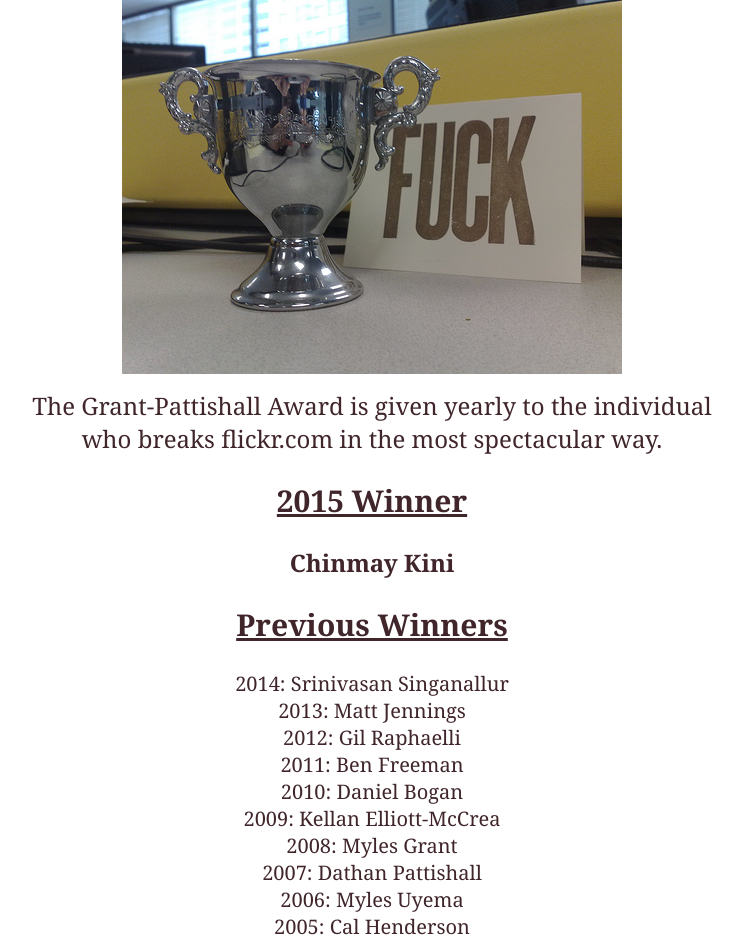
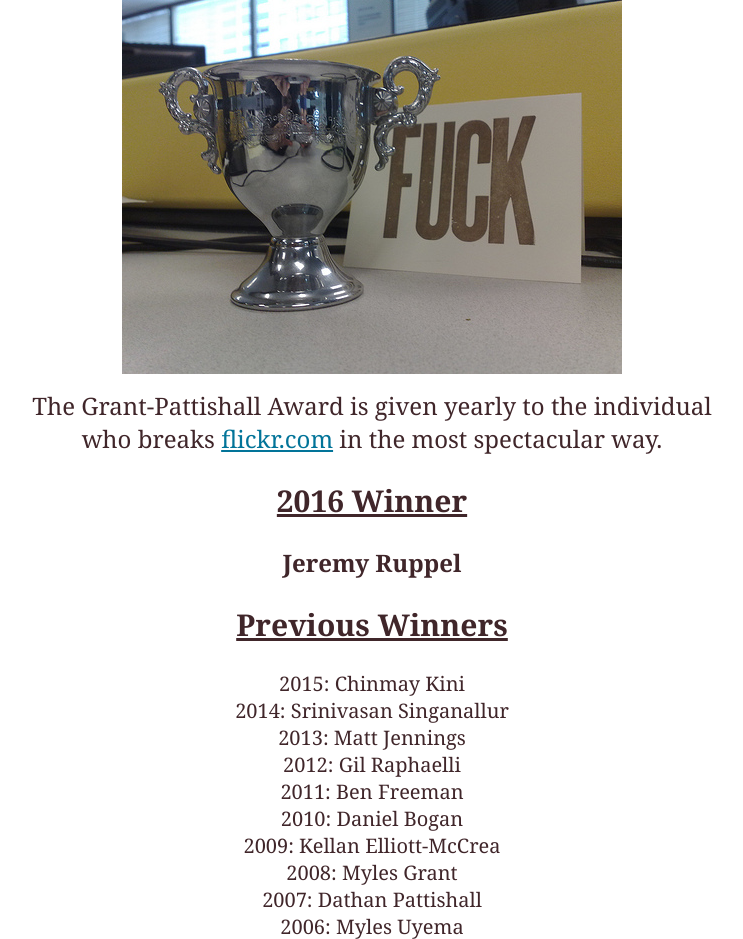
Before and after one commit to iamcal/grant-pattishall-award.com, a PHP site: page / in a window 1280 px wide. Shown: the part 164-1103 px from the top of the page, without its empty margins (268-1011 px from the left). Run offline with PHP 8.4, Linux system fonts and the light colour scheme.

Commit message:
2016 winner update

```diff
--- a/index.php
+++ b/index.php
@@ -49,13 +49,14 @@ padding: 0;
 <h1>The Grant-Pattishall Award</h1>
 
 <p><img src="4075887842_a4597a01e3.jpg" width="500" height="375" alt="The Grant-Pattishall Award" /></p>
-<p>The Grant-Pattishall Award is given yearly to the individual<br />who breaks flickr.com in the most spectacular way.</p>
+<p>The Grant-Pattishall Award is given yearly to the individual<br />who breaks <a href="https://www.flickr.com">flickr.com</a> in the most spectacular way.</p>
 
-<h2>2015 Winner</h2>
-<p><strong title="Endless loop">Chinmay Kini</strong></p>
+<h2>2016 Winner</h2>
+<p><strong title="Data center: You know shit is bad when Ruppel skips a Chieftan lunch.">Jeremy Ruppel</strong></p>
 
 <h2>Previous Winners</h2>
 <ul id="past_winners">
+	<li title="Endless loop">2015: Chinmay Kini</li>
 	<li title="Alice/Marci">2014: Srinivasan Singanallur</li>
 	<li title="Bitfield, minefield">2013: Matt Jennings</li>
 	<li title="Infinite recursion">2012: Gil Raphaelli</li>
```
